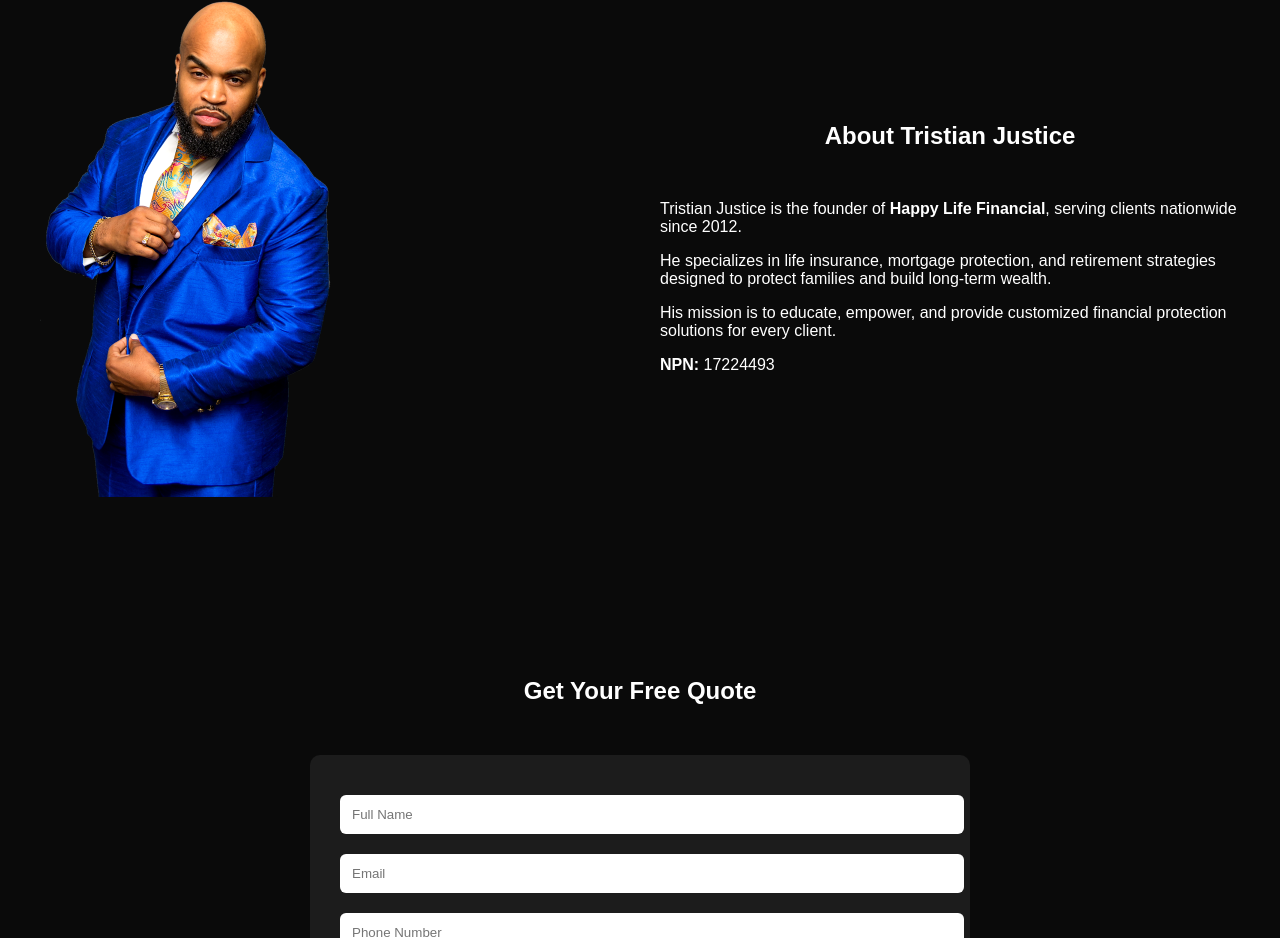
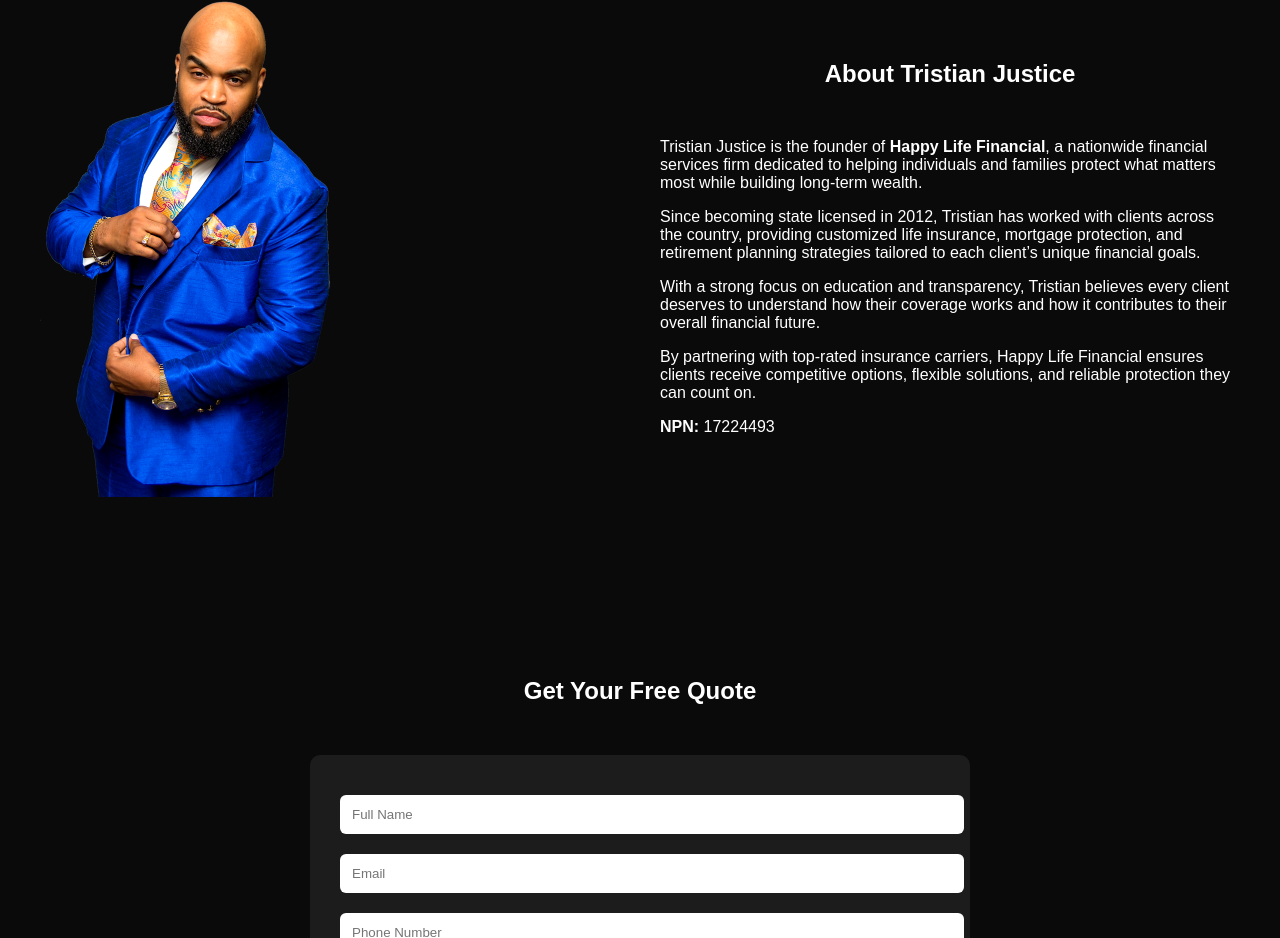
Before and after one commit to tjustice1130/happylife, a plain HTML site: page index.html in a window 1280 px wide. Shown: the part 2213-3151 px from the top of the page. Drawn offline with Linux system fonts and the light colour scheme.

Commit message:
Update index.html

```diff
--- a/index.html
+++ b/index.html
@@ -352,11 +352,13 @@ TJusticeWealth@gmail.com
 
 <h2>About Tristian Justice</h2>
 
-<p>Tristian Justice is the founder of <strong>Happy Life Financial</strong>, serving clients nationwide since 2012.</p>
+<p>Tristian Justice is the founder of <strong>Happy Life Financial</strong>, a nationwide financial services firm dedicated to helping individuals and families protect what matters most while building long-term wealth.</p>
 
-<p>He specializes in life insurance, mortgage protection, and retirement strategies designed to protect families and build long-term wealth.</p>
+<p>Since becoming state licensed in 2012, Tristian has worked with clients across the country, providing customized life insurance, mortgage protection, and retirement planning strategies tailored to each client’s unique financial goals.</p>
 
-<p>His mission is to educate, empower, and provide customized financial protection solutions for every client.</p>
+<p>With a strong focus on education and transparency, Tristian believes every client deserves to understand how their coverage works and how it contributes to their overall financial future.</p>
+
+<p>By partnering with top-rated insurance carriers, Happy Life Financial ensures clients receive competitive options, flexible solutions, and reliable protection they can count on.</p>
 
 <p><strong>NPN:</strong> 17224493</p>
 
```
